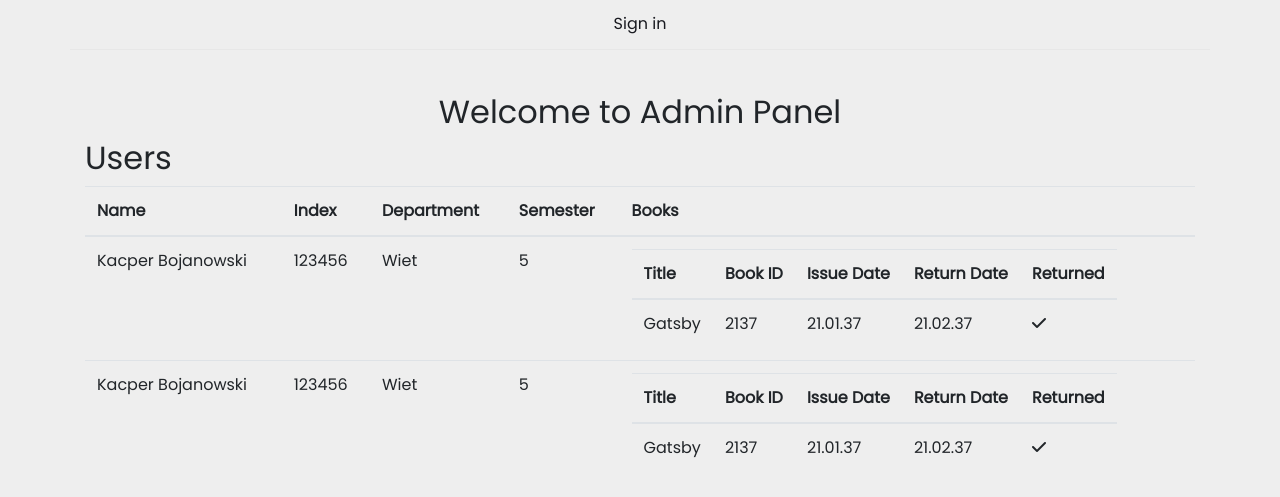
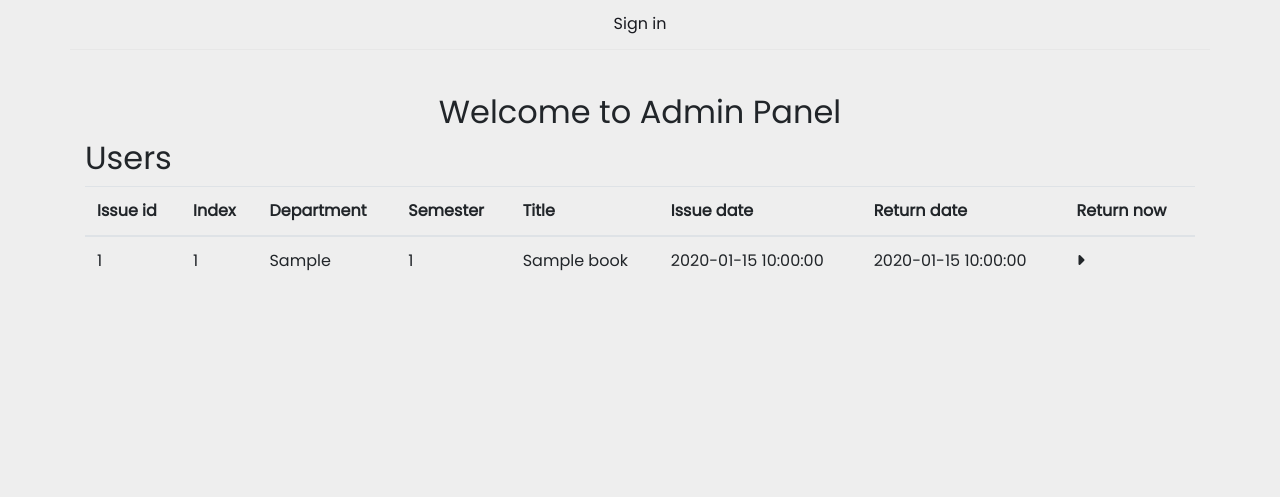
Before and after one commit to kcbojanowski/Database_Library, a Flask app: page /admin in a window 1280 px wide. Shown: the part 257-754 px from the top of the page. Run offline with Flask 2, Linux system fonts and the light colour scheme; tables that the repository leaves empty hold one stand-in row (values such as "Sample post"); some libraries are stand-ins or nearby versions.

Commit message:
update admin panel

```diff
--- a/library/routes.py
+++ b/library/routes.py
@@ -43,7 +43,32 @@ def home_page_post():
 
 @app.route('/admin')
 def admin_page():
-    return render_template('admin.html')
+    query0 = "Select s.'index',s.department, s.semester, b.title, i.issue_date, i.return_date, i.id from books b, issue i, students s where i.book_id=b.id and i.student_id=s.id;"
+    all_issued = db.session.execute(query0)
+    issue_list = []
+    for row in all_issued:
+        issue_dict = {'id': row.id, 'index': row.index, 'department': row.department, 'semester': row.semester,
+                      'title': row.title, 'issue_date': row.issue_date, 'return_date': row.return_date}
+        issue_list.append(issue_dict)
+    return render_template('admin.html', issue=issue_list)
+
+
+@app.route('/admin', methods=['POST'])
+def admin_page_post():
+    data = request.get_json(force=True)
+    if data:
+        try:
+            query0 = 'Delete from issue where id = :id'
+            query1 = 'UPDATE books SET number_of_copies = number_of_copies + 1 WHERE title = :book_title'
+            db.session.execute(query1, {'book_title': data['title']})
+            db.session.execute(query0, {'id': data['id']})
+            db.session.commit()
+            return '', 204
+        except:
+            flash("Issue canceled", category='danger')
+            return 'Issue canceled', 400
+    else:
+        return 'Issue canceled', 400
 
 
 @app.route('/login', methods=['GET', 'POST'])
--- a/library/templates/admin.html
+++ b/library/templates/admin.html
@@ -50,62 +50,18 @@
             <table class="table table-hover">
                 <thead>
                     <tr>
-                        <th>Name</th>
+                        <th>Issue id</th>
                         <th>Index</th>
                         <th>Department</th>
                         <th>Semester</th>
-                        <th>Books</th>
+                        <th>Title</th>
+                        <th>Issue date</th>
+                        <th>Return date</th>
+                        <th>Return now</th>
                     </tr>
                 </thead>
                 <tbody>
-                    <tr>
-                        <td>Kacper Bojanowski</td>
-                        <td>123456</td>
-                        <td>Wiet</td>
-                        <td>5</td>
-                        <td>
-                            <table>
-                                <thead>
-                                    <th>Title</th>
-                                    <th>Book ID</th>
-                                    <th>Issue Date</th>
-                                    <th>Return Date</th>
-                                    <th>Returned</th>
-                                </thead>
-                                <tbody>
-                                    <td>Gatsby</td>
-                                <td>2137</td>
-                                <td>21.01.37</td>
-                                <td>21.02.37</td>
-                                <td><i class="fa-solid fa-check"></i></td>
-                                </tbody>
-                            </table>
-                        </td>
-                    </tr>
-                    <tr>
-                        <td>Kacper Bojanowski</td>
-                        <td>123456</td>
-                        <td>Wiet</td>
-                        <td>5</td>
-                        <td>
-                            <table>
-                                <thead>
-                                    <th>Title</th>
-                                    <th>Book ID</th>
-                                    <th>Issue Date</th>
-                                    <th>Return Date</th>
-                                    <th>Returned</th>
-                                </thead>
-                                <tbody>
-                                    <td>Gatsby</td>
-                                <td>2137</td>
-                                <td>21.01.37</td>
-                                <td>21.02.37</td>
-                                <td><i class="fa-solid fa-check"></i></td>
-                                </tbody>
-                            </table>
-                        </td>
-                    </tr>
+
                 </tbody>
             </table>
 
@@ -116,10 +72,50 @@
 
 <script src="https://kit.fontawesome.com/05a09beaf0.js" crossorigin="anonymous"></script>
 <script>
+    window.addEventListener("load", ()=>{
+    loadAdminPanel();
+    });
+    function loadAdminPanel(){
+        const IssueTxt = document.querySelector(".users .table tbody")
+        all_issue = {{ issue | tojson }}
 
-    function loadAdminPanel(){
-        const AdminTxt = document.querySelector((".users .table tbody"))
+        if (IssueTxt !== ""){
+                    IssueTxt.innerHTML = ""
+        }
+
+        for (const [key, value] of Object.entries(all_issue)) {
+            let issue = `<tr>
+                            <td>${value['id']}</td>
+                            <td>${value['index']}</td>
+                            <td>${value['department']}</td>
+                            <td>${value['semester']}</td>
+                            <td>${value['title']}</td>
+                            <td>${value['issue_date']}</td>
+                            <td>${value['return_date']}</td>
+                            <td><a type="button" onclick="Return(String(${value['title']}), ${value['id']})"><i class="fa-solid fa-caret-right"></i></a></td>
+                        </tr>`
+            IssueTxt.insertAdjacentHTML("beforeend", issue);
+        }
     }
-
+function Return(title, id){
+            $.ajax({
+            url: "/admin",
+            type: "POST",
+            data: JSON.stringify( {
+                'title': title,
+                'id': id,
+            }),
+            contentType: "application/json",
+            success: function() {
+            location.reload();
+            }
+        })
+        .done(function (data){
+            alert("Book returned")
+        })
+        .fail(function (xhr, status, errorThrown) {
+            alert("Book refused")
+        })
+    }
 </script>
 </html>
```
